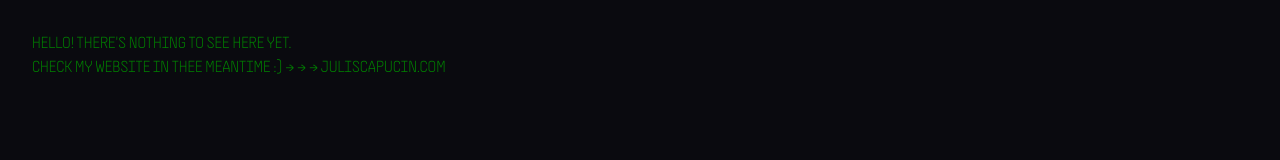
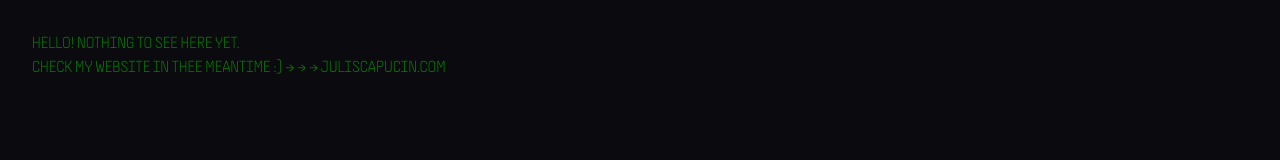
Before and after one commit to juliscapucin/react-three-fiber-explorations, a Next.js app: page / in a window 1280 px wide. Shown: the top 160 px of the page. Built offline with nearby package versions, Linux system fonts and the light colour scheme.

Commit message:
first-deployment: fix build error

```diff
--- a/src/app/page.tsx
+++ b/src/app/page.tsx
@@ -4,7 +4,7 @@
 
 const page = () => (
 	<h1 className='text-base mt-8 ml-8'>
-		hello! there's nothing to see here yet.
+		Hello! Nothing to see here yet.
 		<br />
 		Check my website in thee meantime :) → → →{" "}
 		<a href='https://juliscapucin.com'>juliscapucin.com</a>
```
